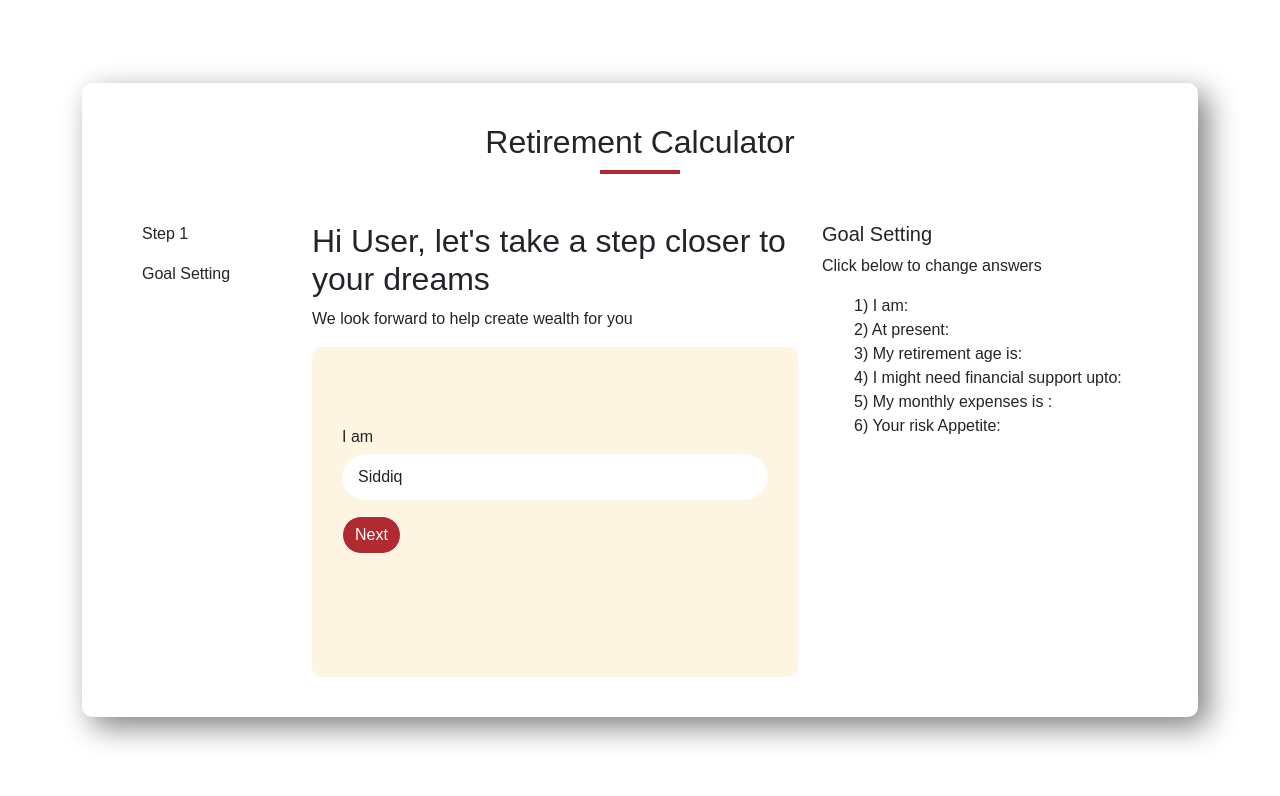
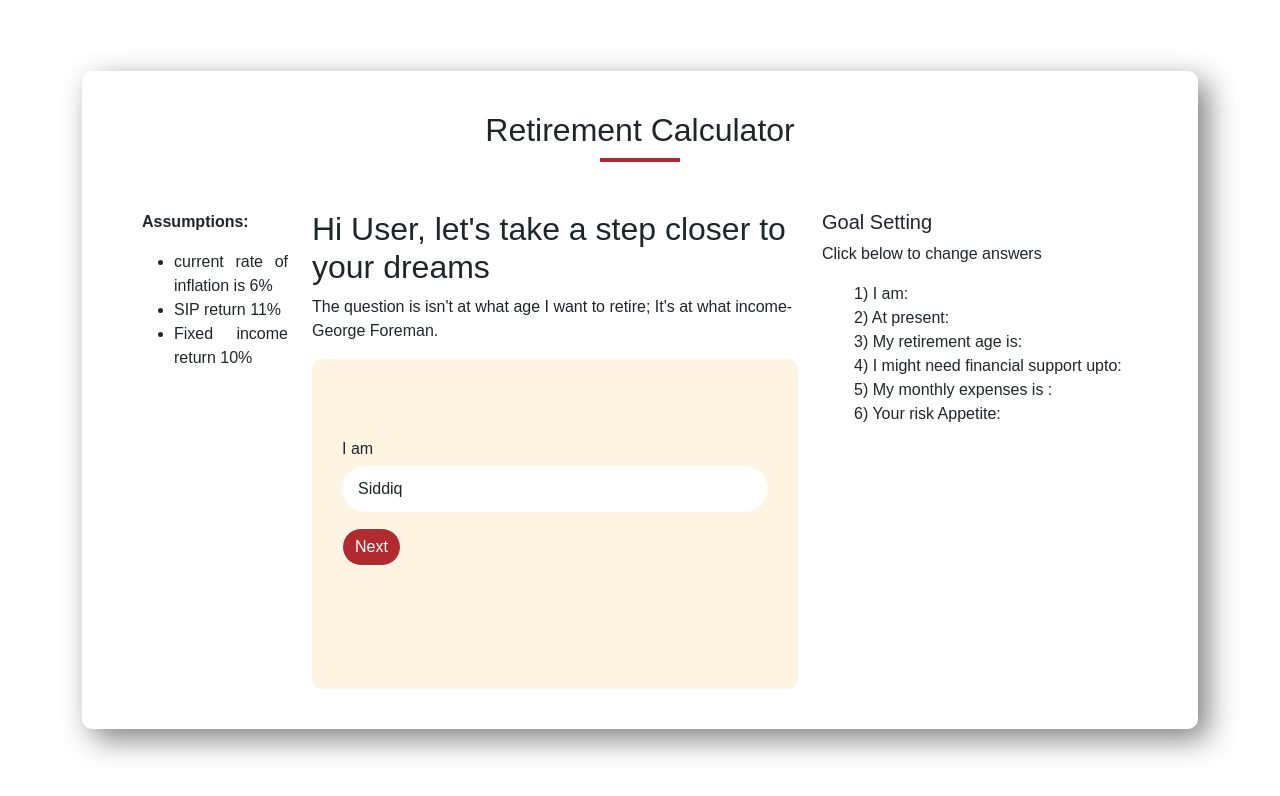
Before and after one commit to ab-siddiq/calculator-retirement, a plain HTML site: page index.html in a window 1280 px wide. Drawn offline with nearby package versions, Linux system fonts and the light colour scheme.

Commit message:
make changes

```diff
--- a/index.html
+++ b/index.html
@@ -21,14 +21,20 @@
                 </div>
                 <div class="row ">
                     <!-- left part -->
-                    <div class="col-lg-2">
-                        <p class="">Step 1</p>
-                        <p class="">Goal Setting</p>
+                    <div class="col-lg-2 left">
+                        <p class="">
+                            <strong>Assumptions:</strong>
+                            <ul>
+                                <li>current rate of inflation is 6%</li>
+                                <li>SIP return 11%</li>
+                                <li>Fixed income return 10%</li>
+                            </ul>
+                        </p>
                     </div>
                     <!-- middle part -->
                     <div class="col-lg-6 calculator-area-input">
                         <h2 class="">Hi <span id="user">User</span>, let's take a step closer to your dreams</h2>
-                        <p class="">We look forward to help create wealth for you</p>
+                        <p class="">The question is isn't at what age I want to retire; It's at what income- George Foreman.</p>
                         <!-- -name -->
                         <div id="name-field" class="name-input">
                             <h6 class="">I am </h6>
--- a/style.css
+++ b/style.css
@@ -9,7 +9,9 @@
     padding: 0;
 }
 
-
+#calculator .left{
+    text-align: justify;
+}
 #calculator hr.line {
     width: 80px;
     height: 4px;
@@ -144,7 +146,7 @@
     margin: 10px 10px;
 }
 
-#calculator strong{font-size: 2rem; color: #EF4B27;}
+#calculator .output-style strong{font-size: 2rem; color: #EF4B27;}
 #calculator .back-button{
     background-color: #EF4B2E;
     color: #fff;
```
